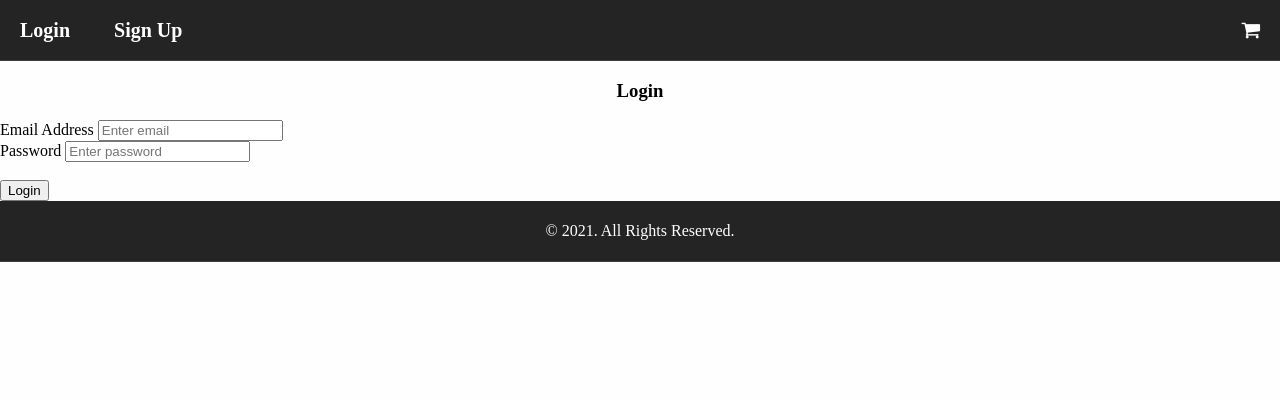
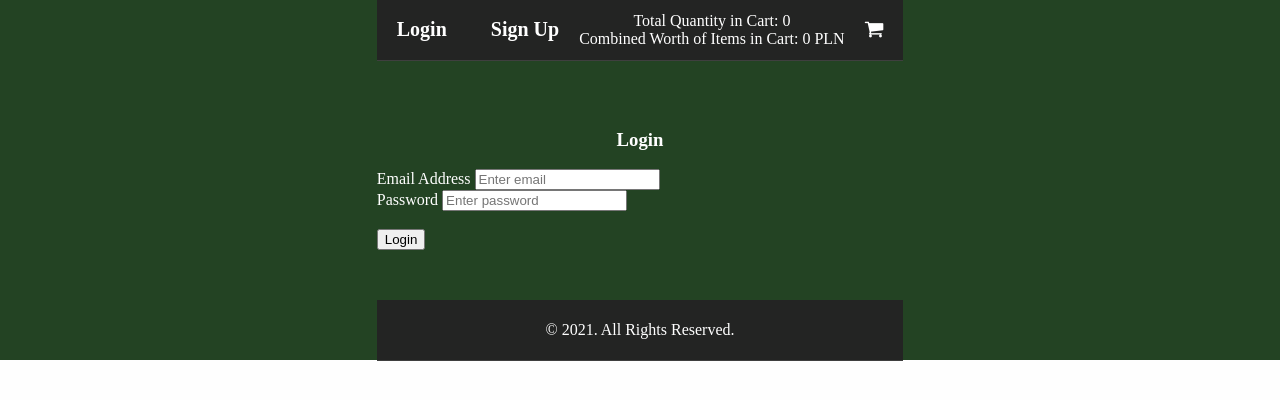
Before and after one commit to GrzegorzSzczepanek/pepper-store, a Flask app: page /login in a window 1280 px wide. Shown: the top 400 px of the page. Run offline with Flask 3, Linux system fonts and the light colour scheme; some libraries are stand-ins or nearby versions.

Commit message:
added cart item tracker for quantity and price

```diff
--- a/api/website/templates/base.html
+++ b/api/website/templates/base.html
@@ -13,52 +13,52 @@
     <style>
         .container {
             width: 100%;
+            background-color: #234323;
+            display: grid;
+            grid-template-rows: 60px 1fr 60px;
+            color: white;
+            grid-gap: 50px;
+            justify-content: center;
+            align-items: center;
         }
 
-        .filters-content {
-            width: 100%;
-            display: grid;
-            grid-template-rows: 1fr auto;
-            grid-template-columns: 1fr 5fr;
-        }
     </style>
     <title>{% block title %}Home{% endblock %}</title>
 </head>
 
 <body>
-
-    {% block messages %}
-    {% with messages = get_flashed_messages(with_categories=true) %}
-    {% if messages %}
-    {% for category, message in messages %}
-    {% if category == 'error' %}
-    <div class="alert alert-danger alter-dismissable fade show" role="alert">
-        {{ message }}
-        <button type="button" class="close" data-dismiss="alert">
-            <span aria-hidden="true">&times;</span>
-        </button>
-    </div>
-    {% else %}
-    <div class="alert alert-success alter-dismissable fade show" role="alert">
-        {{ message }}
-        <button type="button" class="close" data-dismiss="alert">
-            <span aria-hidden="true">&times;</span>
-        </button>
-    </div>
-    {% endif %}
-    {% endfor %} {% endif %}
-    {% endwith %}
-    {% endblock %}
+    <!---->
+    <!-- {% block messages %} -->
+    <!-- {% with messages = get_flashed_messages(with_categories=true) %} -->
+    <!-- {% if messages %} -->
+    <!-- {% for category, message in messages %} -->
+    <!-- {% if category == 'error' %} -->
+    <!-- <div class="alert alert-danger alter-dismissable fade show" role="alert"> -->
+    <!--     {{ message }} -->
+    <!--     <button type="button" class="close" data-dismiss="alert"> -->
+    <!--         <span aria-hidden="true">&times;</span> -->
+    <!--     </button> -->
+    <!-- </div> -->
+    <!-- {% else %} -->
+    <!-- <div class="alert alert-success alter-dismissable fade show" role="alert"> -->
+    <!--     {{ message }} -->
+    <!--     <button type="button" class="close" data-dismiss="alert"> -->
+    <!--         <span aria-hidden="true">&times;</span> -->
+    <!--     </button> -->
+    <!-- </div> -->
+    <!-- {% endif %} -->
+    <!-- {% endfor %} {% endif %} -->
+    <!-- {% endwith %} -->
+    <!-- {% endblock %} -->
 
 
-    {% include "navbar.html" %}
     <div class="container">
+        {% include "navbar.html" %}
 
-        <div id="filters-content">
-            {% block content %} {% endblock %}
-        </div>
+        {% block content %} {% endblock %}
+
+        {% include "footer.html" %}
     </div>
-    {% include "footer.html" %}
 
 </body>
 
--- a/api/website/templates/home.html
+++ b/api/website/templates/home.html
@@ -61,7 +61,7 @@
     }
     .intro-text:hover {
         color: yellow;
-        pointer: cursor;
+        pointer: default;
     }
 
 </style>
@@ -79,7 +79,7 @@
 <script>
     // Define JavaScript variables using Flask template syntax
     {% if user.is_authenticated %}
-        var textVar = "Welcome again," + " " + "{{ user.first_name }}";
+        var textVar = "Welcome again," + " " + "{{ user.first_name }}!";
     {% else %}
         var textVar = "Welcome to our store!";
     {% endif %}
--- a/api/website/templates/navbar.html
+++ b/api/website/templates/navbar.html
@@ -19,6 +19,18 @@
         align-items: center;
         border-bottom: 1px solid #3f3f3f;
     }
+    #basket {
+        display: flex;
+        flex-direction: row;
+        justify-content: center;
+        align-items: center;
+    }
+    .shopping-cart-info {
+        display: flex;
+        flex-direction: column;
+        justify-content: center;
+        align-items: center;
+    }
     #navbar a {
         margin-left: 20px;
         margin-right: 20px;
@@ -26,7 +38,15 @@
         text-decoration: none;
         font-weight: bold;
         font-size: 20px;
+        transition: all 0.3s ease;
     }
+    #navbar a:hover {
+        color: yellow;
+    }
+    .shopping-cart-info p {
+        margin: 0;
+    }
+
 
 </style>
 
@@ -41,7 +61,27 @@
             <a id="signUp" href="/sign-up">Sign Up</a>
             {% endif %}
         </div>
-        <a class="shopping-cart" href="/view-cart"><i class="fa fa-shopping-cart" aria-hidden="true"></i></a>
+
+        {% if request.path != '/view-cart' %}
+            {% set total_quantity = cart_items | map(attribute='quantity') | sum %}
+            {% set total_worth = 0 %}
+
+            {% set quantities = [] %}
+
+            {% for item in cart_items %}
+                {% set _ = quantities.append(item.quantity * item.pepper.price) %}
+            {% endfor %}
+
+            {% set total_worth = quantities | sum %}
+
+            <section id="basket">
+                <div class="shopping-cart-info">
+                    <p>Total Quantity in Cart: {{ total_quantity }}</p>
+                    <p>Combined Worth of Items in Cart: {{ total_worth }} PLN</p>
+                </div>
+                <a class="shopping-cart" href="/view-cart"><i class="fa fa-shopping-cart" aria-hidden="true"></i></a>
+            </section>
+        {% endif %}
     </div>
 </nav>
 
--- a/api/website/templates/products_in_cart.html
+++ b/api/website/templates/products_in_cart.html
@@ -3,7 +3,6 @@
 <style>
     section {
         width: 60%;
-        min-height: 75vh;
         display: flex;
         flex-direction: column;
         justify-content: center;
@@ -56,6 +55,7 @@
         <div class="pepper-info">
             <h3>{{ item.pepper.name }}</h3>
             <p>Quantity: {{ item.quantity }}</p>
+            <p>Price: {{ item.pepper.price * item.quantity }}PLN</p>
             <form action="{{ url_for('views.update_cart', cart_id=item.id) }}" method="post">
                 <input type="number" name="quantity" value="{{ item.quantity }}">
                 <button type="submit">Update</button>
--- a/api/website/templates/shopping_cart.html
+++ b/api/website/templates/shopping_cart.html
@@ -10,8 +10,7 @@
         .container {
             background-color: #234323;
             width: 100%;
-            height: 100%;
-            /* Change height to min-height */
+            min-height: 100%;
             color: white;
             display: flex;
             flex-direction: column;
--- a/api/website/views.py
+++ b/api/website/views.py
@@ -18,7 +18,8 @@ def home():
 @views.route('/peppers')
 def peppers():
     peppers = Pepper.query.all()
-    return render_template('peppers.html', peppers=peppers, user=current_user)
+    cart_items = Cart.query.all()
+    return render_template('peppers.html', peppers=peppers, cart_items=cart_items, user=current_user)
 
 
 @views.route('/view-cart')
```
Also changed, not shown: api/website/templates/filters.html (+2 -5 lines), api/website/templates/peppers.html (+1 -6 lines), api/instance/database.db.
